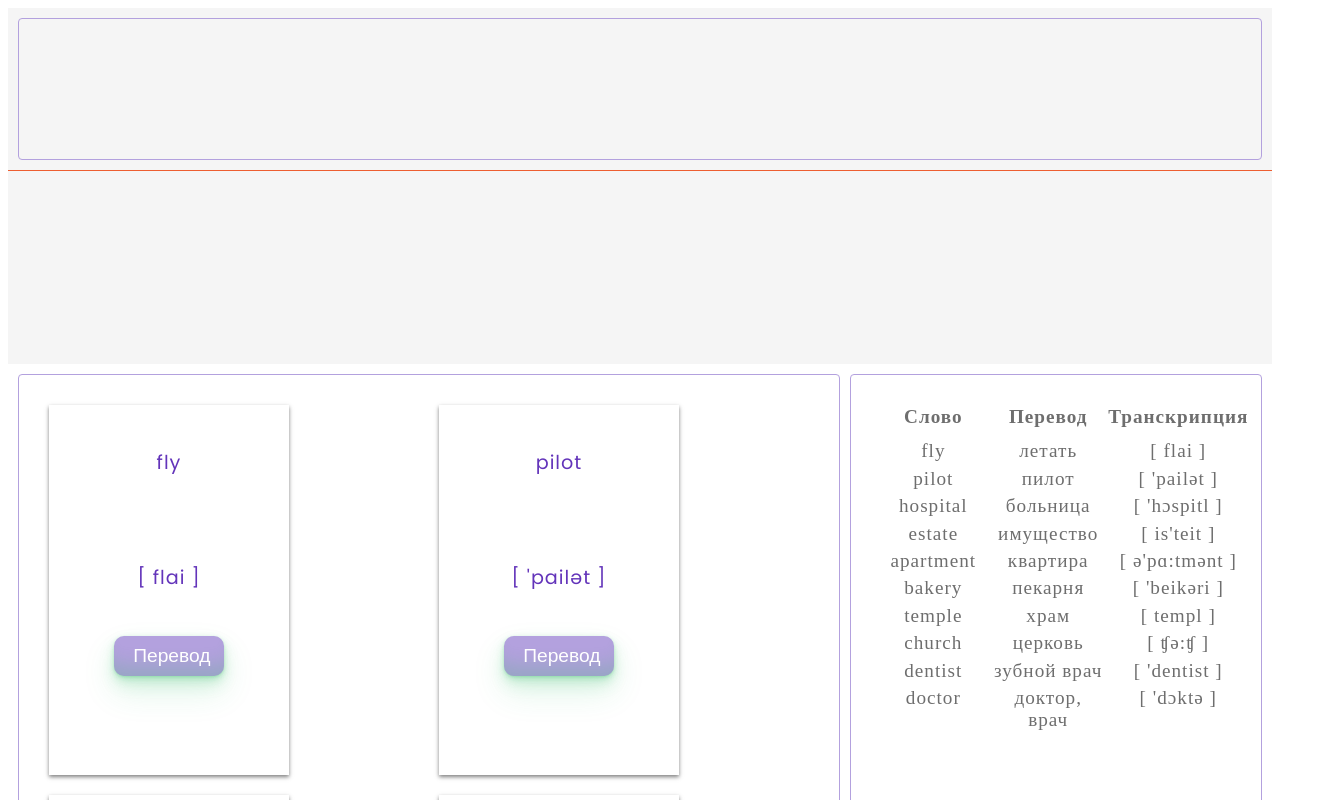
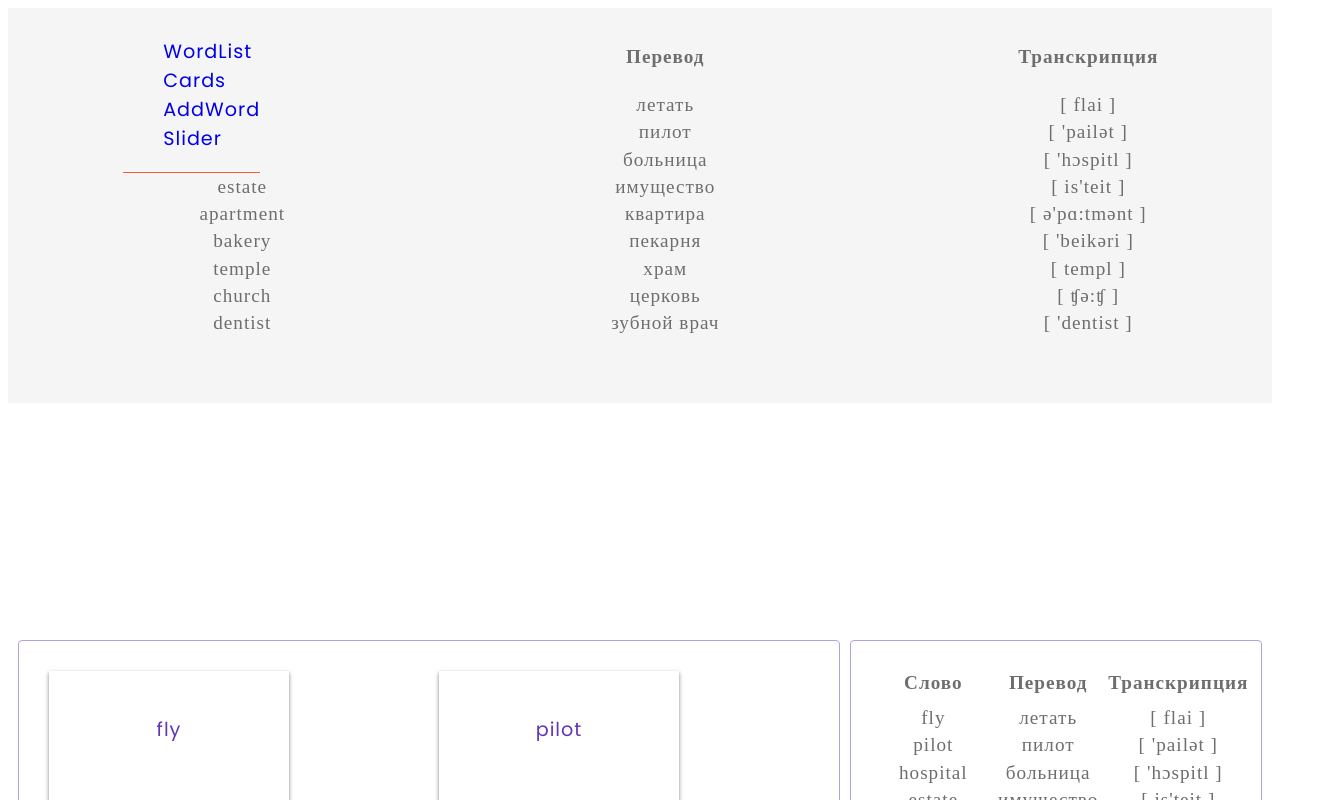
Before and after one commit to Oksanka848/LangCart, a React app in the folder langus/: page /WordList in a window 1280 px wide. Shown: the top 800 px of the page, 1323 px wide, since content can reach past the window. Built offline with nearby package versions, Linux system fonts and the light colour scheme.

Commit message:
add rout

```diff
--- a/langus/package.json
+++ b/langus/package.json
@@ -43,6 +43,7 @@
     "react-dev-utils": "^12.0.1",
     "react-dom": "^18.2.0",
     "react-refresh": "^0.11.0",
+    "react-router-dom": "^6.9.0",
     "resolve": "^1.20.0",
     "resolve-url-loader": "^4.0.0",
     "semver": "^7.3.5",
--- a/langus/src/App.scss
+++ b/langus/src/App.scss
@@ -7,6 +7,7 @@
     'main main'
     'footer footer';
   height: 100%;
+  width: 100%;
 
   header {
     grid-area: header;
@@ -16,6 +17,7 @@
   main {
     grid-area: main;
     background-color: rgb(255, 255, 255);
+
   }
 
   footer {
@@ -23,4 +25,8 @@
     background-color: rgb(245, 245, 245);
   }
 
+  li {
+    list-style: none;
+  }
+
 }
--- a/langus/src/components/Header/Header.jsx
+++ b/langus/src/components/Header/Header.jsx
@@ -1,14 +1,69 @@
 import React from 'react';
-
+import {
+  BrowserRouter as Router,
+  Routes,
+  Route,
+  Link
+} from "react-router-dom";
+import AddWord from '../AddWord/AddWord';
+import Cards from '../Cards/Cards';
 import style from './style.module.scss';
-
+import WordList from '../WordList/WordList';
+import Slider from '../Slider/Slider';
 
 export default function Header() {
   return (
     <>
-    <div className={style.hero_wrapp}>
-    <div className={style._section}></div>
-      </div>
+
+
+    <Router>
+
+    <div className={style.header_container}>
+    <div className={style.header_wrapp}>
+
+        <nav>
+          <ul>
+            <li>
+              <Link to="/WordList">WordList</Link>
+            </li>
+            <li>
+              <Link to="/Cards">Cards</Link>
+            </li>
+            <li>
+              <Link to="/AddWord">AddWord</Link>
+            </li>
+            <li>
+              <Link to="/Slider">Slider</Link>
+            </li>
+          </ul>
+        </nav>
+        </div>
+        </div>
+
+
+        <Routes>
+          <Route path="/Cards" element={<Cards />} />
+          <Route path="/WordList" element={<WordList />} />
+          <Route path="/AddWord" element={<AddWord />} />
+          <Route path="/Slider" element={<Slider />} />
+        </Routes>
+
+    </Router>
+
+
     </>
-  )
+  );
 }
+
+/*function Home() {
+  return <h2>Home</h2>;
+}*/
+
+/*function Cards() {
+  return <h2>Cards</h2>;
+}*/
+
+/*function Users() {
+  return <h2>Users</h2>;
+}
+*/
--- a/langus/src/components/Header/style.module.scss
+++ b/langus/src/components/Header/style.module.scss
@@ -1,14 +1,36 @@
 
 @import "../style.scss";
 
-.hero_wrapp {
+.header {
+    width: 100%;
     display: flex;
+    align-items: first baseline;
+    justify-content: space-between;
+    color: $dark-purple-color;
+    padding: 0 15px;
+    background-color: rgb(245, 245, 245);
+}
+
+.header_container {
+    padding: 0.5em 6em;
+
+
+    z-index: 10;
+    background-color: rgb(245, 245, 245);
+    position: fixed;
+
+  }
+
+.header_wrapp {
+    width: 100%;
+    display: flex;
+    position: relative;
     flex-wrap: wrap;
     align-items: center;
     border-bottom: 1px solid $dark-orange-color;
 }
 
-._section{
+.header_section{
     flex-basis: 350px;
     flex-grow: 1;
     margin: 10px 10px;
--- a/langus/src/components/Main/style.module.scss
+++ b/langus/src/components/Main/style.module.scss
@@ -7,6 +7,7 @@
   grid-template-columns: 1fr 1fr;
   grid-template-rows: 1fr;
   grid-gap: 10px;
+  padding-top: 18%;
 }
 
 section {
```
Also changed, not shown: 1 other file (tests, documents, lock files or other folders).
